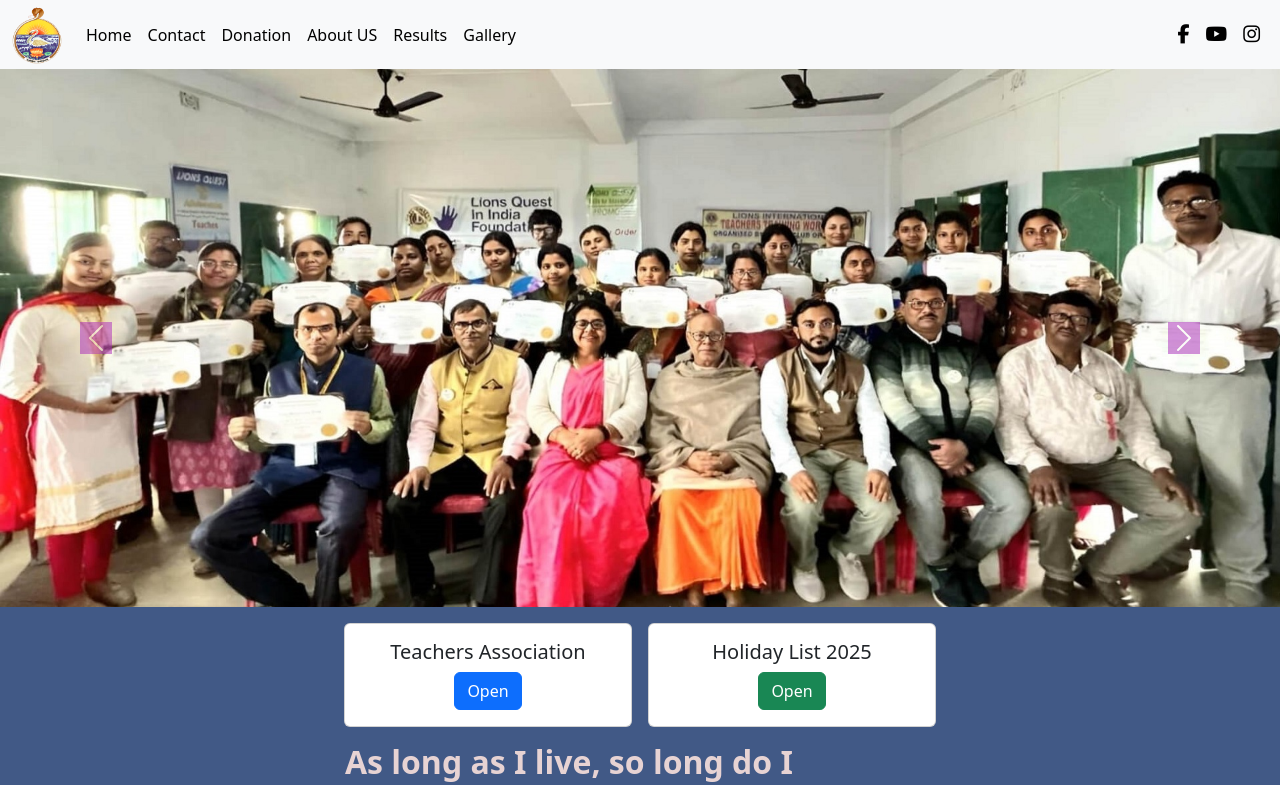
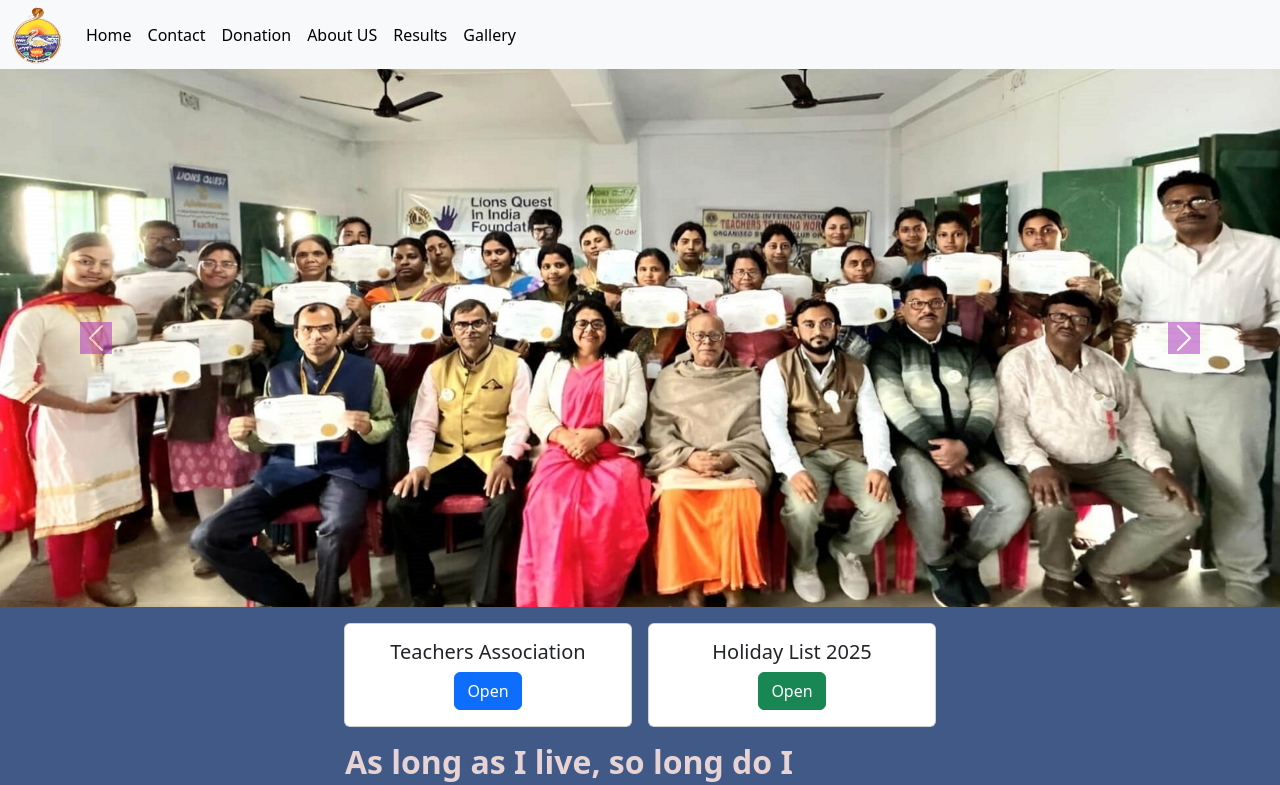
Before and after one commit to abhijit543/rkmschool-frontend, a React (Vite) app: page / in a window 1280 px wide. Shown: the top 785 px of the page. Built offline with nearby package versions, Linux system fonts and the light colour scheme.

Commit message:
refersh issue

```diff
--- a/src/Header/Header.jsx
+++ b/src/Header/Header.jsx
@@ -47,19 +47,6 @@ const Header = () => {
           </ul>
         </div>
       </div>
-      <div className="collapse navbar-collapse justify-content-between" id="navbarNav">
-        <div className="d-flex align-items-center gap-3 social-links">
-          <a href="https://facebook.com" target="_blank" rel="noopener noreferrer">
-            <i className="fab fa-facebook-f"></i>
-          </a>
-          <a href="https://youtube.com" target="_blank" rel="noopener noreferrer">
-            <i className="fab fa-youtube"></i>
-          </a>
-          <a href="https://instagram.com" target="_blank" rel="noopener noreferrer">
-            <i className="fab fa-instagram"></i>
-          </a>
-        </div>
-      </div>
     </nav>
   );
 };
```
